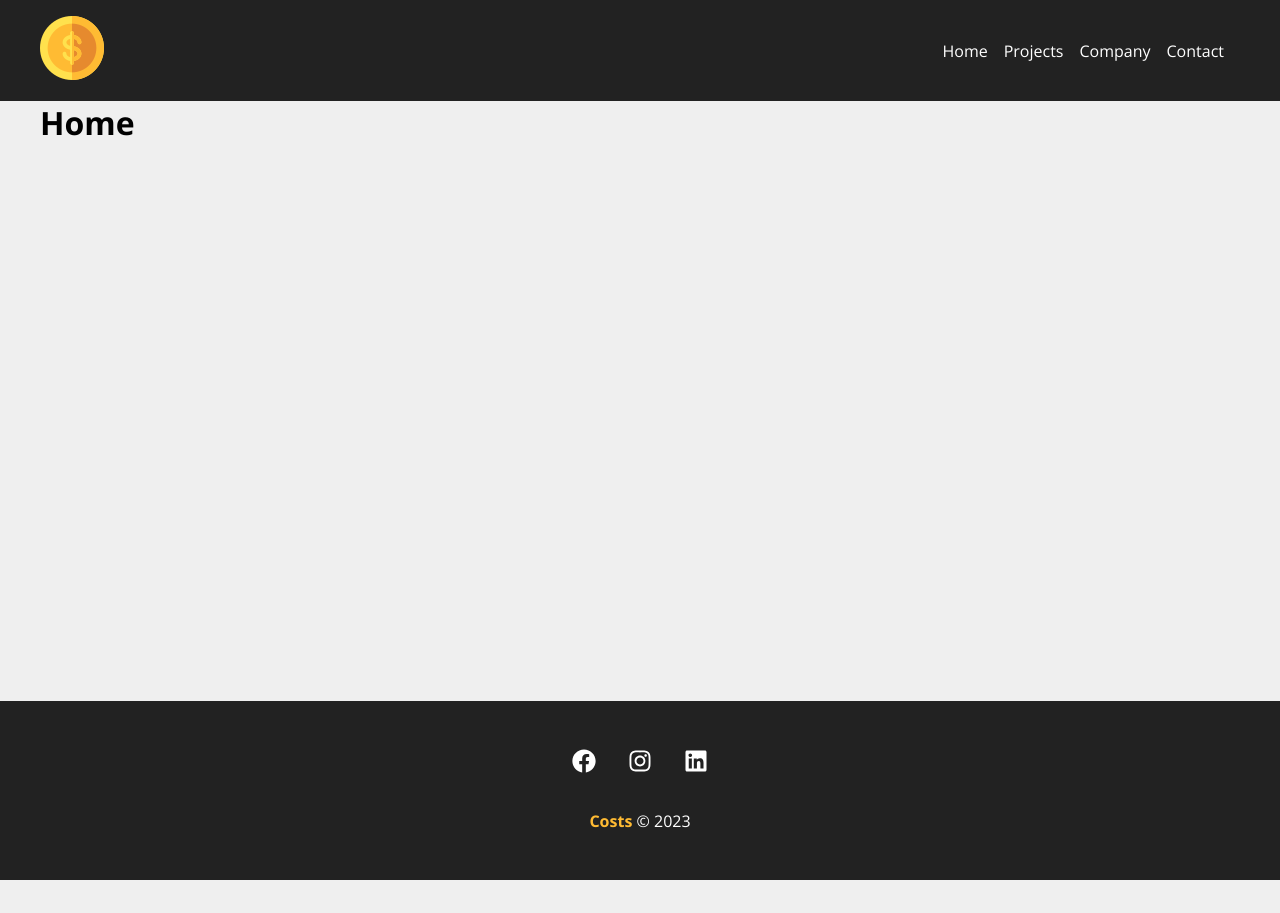
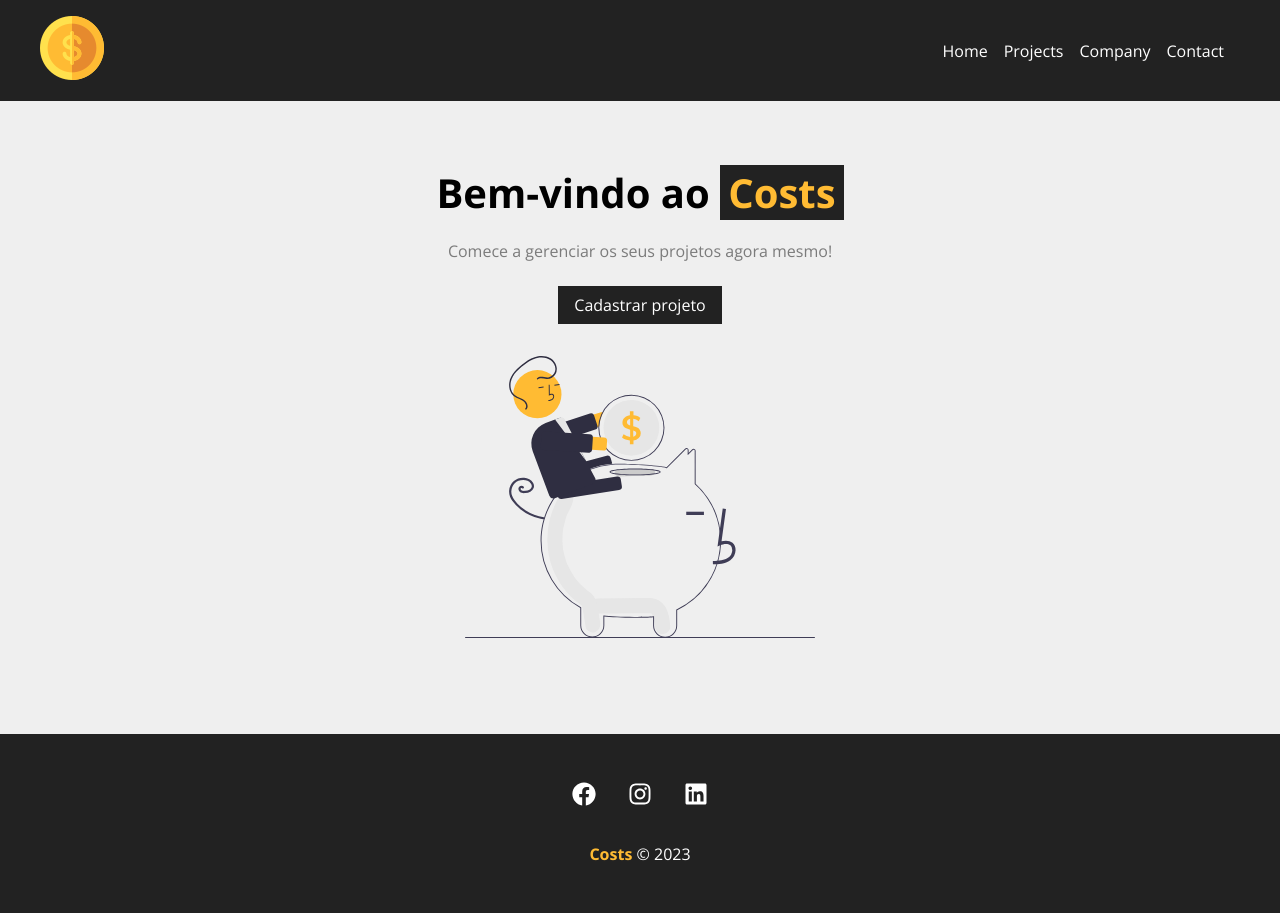
Before and after one commit to kevin504-max/Costs---React-Project, a React (Create React App) app: page / in a window 1280 px wide. Before the commit the page ends 880 px from the top, so only its background shows below. Built offline with nearby package versions, Linux system fonts and the light colour scheme.

Commit message:
Construindo a Home

```diff
--- /dev/null
+++ b/src/components/layout/LinkButton.js
@@ -0,0 +1,11 @@
+import { Link } from 'react-router-dom';
+import styles from './LinkButton.module.css';
+
+function LinkButton({ to, text }) {
+    return (
+        <Link className={styles.btn} to={to}>{text}</Link>
+    );
+
+}
+
+export default LinkButton;
--- /dev/null
+++ b/src/components/layout/LinkButton.module.css
@@ -0,0 +1,15 @@
+.btn {
+    background-color: #222;
+    color: #FFF;
+    padding: .5em 1em;
+    text-decoration: none;
+    transition: .5s;
+    -webkit-transition: .5s;
+    -moz-transition: .5s;
+    -ms-transition: .5s;
+    -o-transition: .5s;
+}
+
+.btn:hover {
+    color: #FFBB33;
+}
--- a/src/components/pages/Home.js
+++ b/src/components/pages/Home.js
@@ -1,5 +1,16 @@
+import styles from './Home.module.css';
+import savings from '../../img/savings.svg'
+import LinkButton from '../layout/LinkButton';
+
 function Home() {
-    return <h1>Home</h1>
+    return (
+        <section className={styles.homeContainer}>
+            <h1>Bem-vindo ao <span>Costs</span></h1>
+            <p>Comece a gerenciar os seus projetos agora mesmo!</p>
+            <LinkButton to="/newproject" text="Cadastrar projeto" />
+            <img src={savings} alt="Costs" />
+        </section>
+    );
 }
 
 export default Home;
--- /dev/null
+++ b/src/components/pages/Home.module.css
@@ -0,0 +1,29 @@
+.homeContainer {
+    width: 100%;
+    display: flex;
+    flex-direction: column;
+    align-items: center;
+    justify-content: center;
+    padding: 4em;
+}
+
+.homeContainer h1 {
+    font-size: 2.5em;
+    margin-bottom: .5em;
+}
+
+ .homeContainer h1 span {
+    color: #FFBB33;
+    padding: 0 .2em;
+    background-color: #222;
+}
+
+.homeContainer p {
+    margin-bottom: 1.5em;
+    color: #7B7B7B;
+}
+
+.homeContainer img {
+    width: 350px;
+    margin: 2em 0;
+}
```
Also changed, not shown: src/img/loading.svg, src/img/savings.svg.
